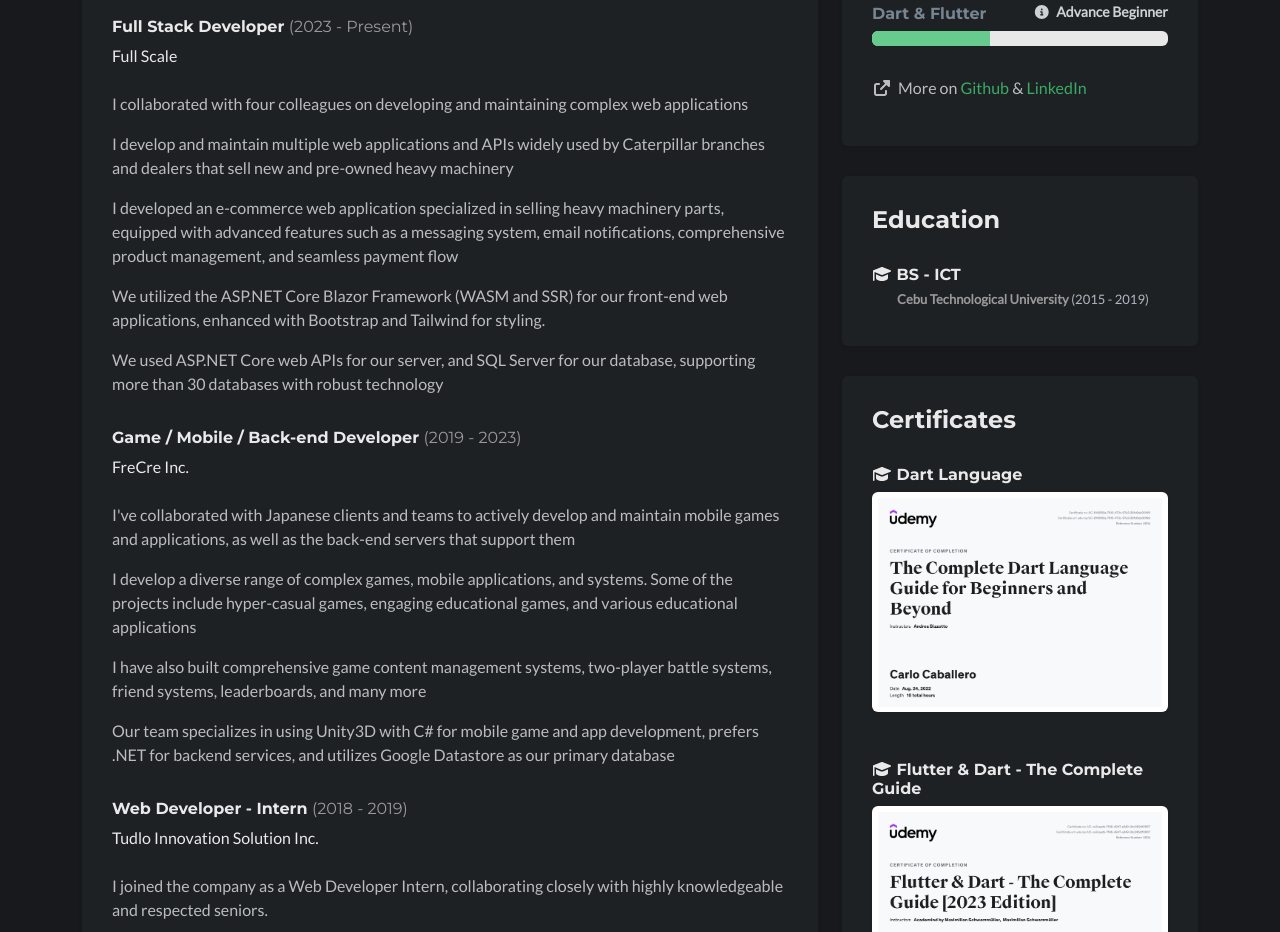
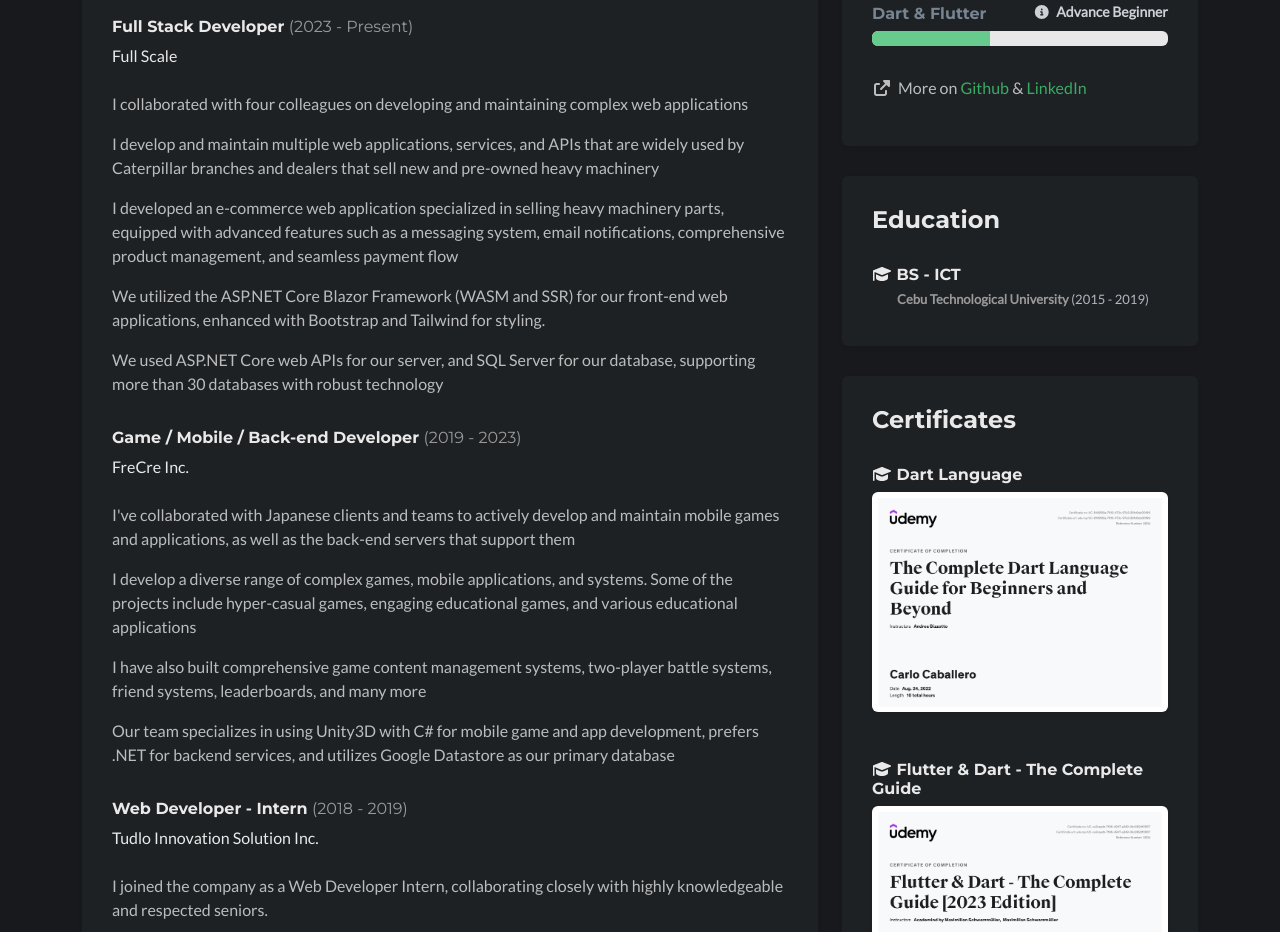
Before and after one commit to estellise-yukihime/estellise-yukihime.github.io, a plain HTML site: page portfolio/index.html in a window 1280 px wide. Shown: the part 849-1781 px from the top of the page. Drawn offline with nearby package versions, Linux system fonts and the light colour scheme; no server answers; a script that the page names is missing; some icons are missing.

Commit message:
update text

```diff
--- a/portfolio/index.html
+++ b/portfolio/index.html
@@ -144,8 +144,10 @@
                                             web applications
                                         </p>
                                         <p>
-                                            I develop and maintain multiple web applications and APIs widely used by
-                                            Caterpillar branches and dealers that sell new and pre-owned heavy machinery
+                                            I develop and maintain multiple web applications, services, and APIs that
+                                            are
+                                            widely used by Caterpillar branches and dealers that sell new and pre-owned
+                                            heavy machinery
                                         </p>
                                         <p>
                                             I developed an e-commerce web application specialized in selling heavy
```
